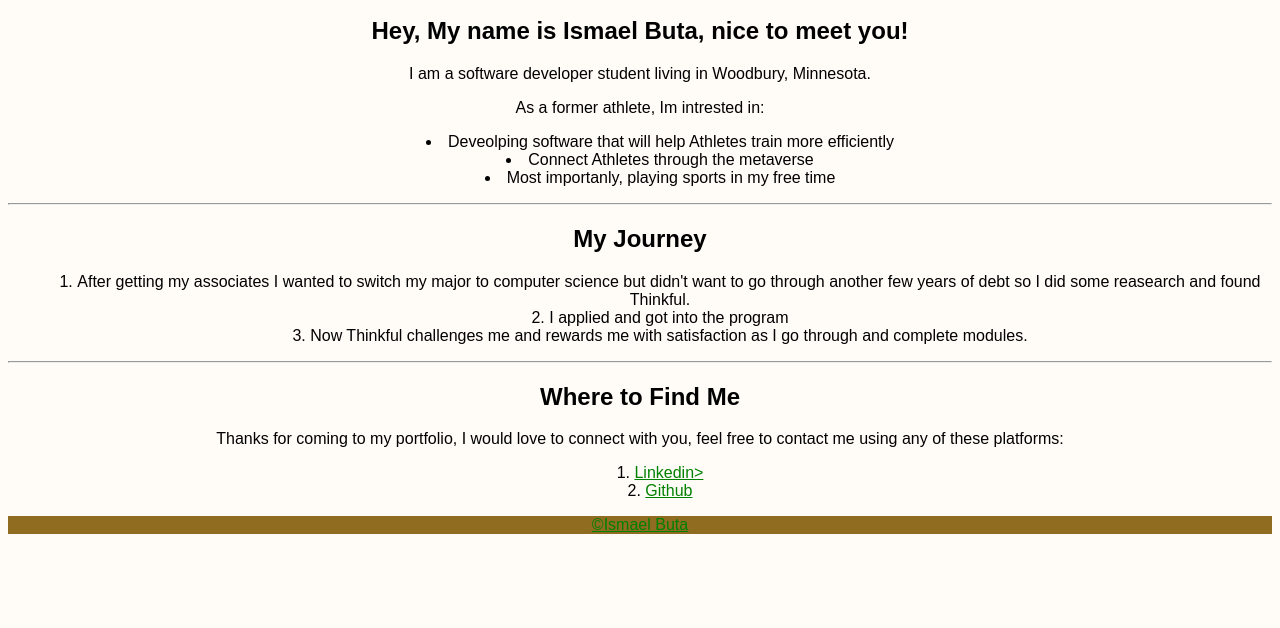
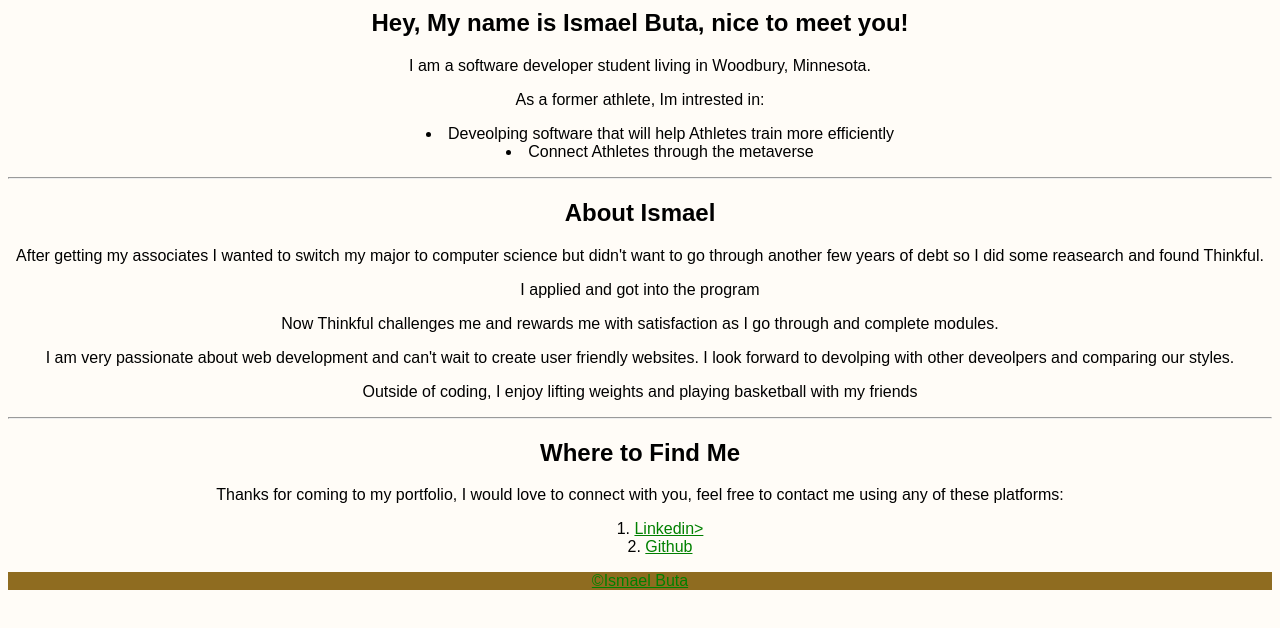
Before and after one commit to Ismaelbuta/First-Portfolio, a plain HTML site: page index.html in a window 1280 px wide. Shown: the part 98-726 px from the top of the page. Drawn offline with Linux system fonts and the light colour scheme.

Commit message:
Update index.html
removed script . js. Added an about me section and added two paragraphs.

```diff
--- a/index.html
+++ b/index.html
@@ -14,8 +14,8 @@
     </header>
 
     <main>
-      <div>
-        <img src="say-cheese(1).JPG" alt="Ismael" class="image/">
+      <div class="image">
+        <img src="say-cheese(1).JPG" alt="Ismael" >
       </div>
       <div>
         <h2>Hey, My name is Ismael Buta, nice to meet you!</h2>
@@ -24,18 +24,18 @@
         <ul>
           <li>Deveolping software that will help Athletes train more efficiently</li>
           <li>Connect Athletes through the metaverse</li>
-          <li>Most importanly, playing sports in my free time</li>
           </ul>
           </main>
 
           <hr> <!-- splits into sections-->
           <article>
-            <h2>My Journey</h2>
-            <ol>
-            <li>After getting my associates I wanted to switch my major to computer science but didn't want to go through another few years of debt so I did some reasearch and found Thinkful.</li>
-            <li>I applied and got into the program</li>
-            <li>Now Thinkful challenges me and rewards me with satisfaction as I go through and complete modules.</li>
-            </ol>
+            <h2>About Ismael</h2>
+            <p>After getting my associates I wanted to switch my major to computer science but didn't want to go through another few years of debt so I did some reasearch and found Thinkful.
+            </p>
+            <p>I applied and got into the program</p>
+            <p>Now Thinkful challenges me and rewards me with satisfaction as I go through and complete modules.</p>
+            <p>I am very passionate about web development and can't wait to create user friendly websites. I look forward to devolping with other deveolpers and comparing our styles.</p>
+            <p>Outside of coding, I enjoy lifting weights and playing basketball with my friends</p>
           </article>
 
           <hr>
@@ -52,6 +52,6 @@
      <p>©Ismael Buta</p>
    </footer>
 
-    <script src="script.js"></script>
+
   </body>
 </html>
```
